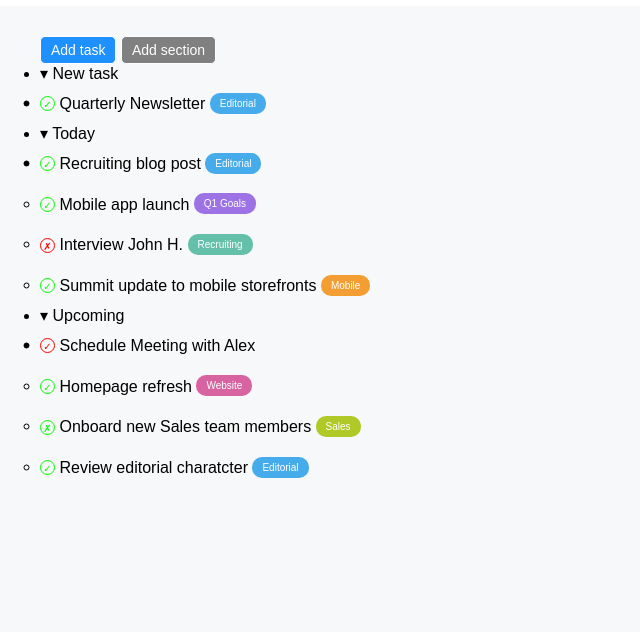
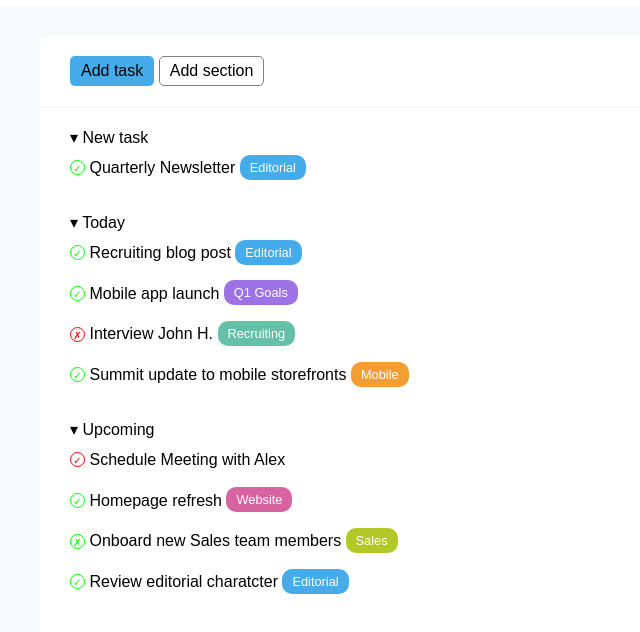
Before and after one commit to johngiangrossi/html-css-toboolist, a plain HTML site: page index.html in a window 1280 px wide. Shown: the part 64-696 px from the top of the page, without its empty margins (0-640 px from the left). Drawn offline with Linux system fonts and the light colour scheme.

Commit message:
fix layout final

```diff
--- a/css/styles-index.css
+++ b/css/styles-index.css
@@ -9,6 +9,10 @@
 .container {
     max-width: 1200px;
     margin: 0 auto;
+}
+
+.bg-white {
+    background-color: white;
 }
 
 .bg-blu {
@@ -44,7 +48,6 @@ body {
 /* header */
 header {
     height: 70px;
-    background-color: white;
     line-height: 70px;
     padding-left: 20px;
     margin-bottom: 30px;
@@ -56,28 +59,38 @@ header {
 }
 
 /* card header */
+.card-header {
+    padding: 20px 30px;
+    border-bottom: 2px solid #f6f8f9;
+    border-radius: 5px 5px 0 0;
+}
+
 .btn {
     border-radius: 5px;
     padding: 5px 10px;
-    cursor: pointer;
     border: 1px solid transparent;
-    font-size: 14px;
+    font-size: 1rem;
     text-decoration: none;
 }
 
-.btn.btn-primary {
-    color: white;
-    background-color: #1e90ff;
-    border-color: currentColor;
+.btn.btn-outline {
+    border-color: #808080;
 }
 
-.btn.btn-outline {
-    color: white;
-    background-color: #808080;
-    border-color: currentColor;
+.btn:hover {
+    cursor: pointer;
 }
 
 /* card body */
+.card-body {
+    padding: 20px 30px;
+    border-radius: 0 0 5px 5px;
+}
+
+.task-list, .tasks {
+    list-style-type: none;
+}
+
 .task-item {
     line-height: 40px;
 }
@@ -100,7 +113,7 @@ header {
 
 .task-category {
     color: white;
-    font-size: 10px;
+    font-size: 0.8rem;
     border-radius: 10px;
     padding: 5px 10px;
     vertical-align: middle;
@@ -113,3 +126,7 @@ header {
 .task-status.task-undone {
     color: #ff0000;
 }
+
+.tasks > li {
+    margin-bottom: 25px;
+}
--- a/index.html
+++ b/index.html
@@ -8,13 +8,13 @@
     <meta name="description" content="Toboolist">
     <title>Toboolist</title>
     <link rel="stylesheet" href="./css/styles-index.css">
-    <link rel="icon" href="#" type="image/png">
+    <link rel="icon" href="./assets/img/img/Toboolist-logo.jpg" type="image/jpg">
 </head>
 
 <body>
 
     <!-- intestazione -->
-    <header>
+    <header class="bg-white">
         <img src="./assets/img/img/Toboolist-logo.jpg" alt="logo toboolist" id="logo">
     </header>
 
@@ -22,22 +22,20 @@
     <main class="container">
 
         <!-- card header -->
-        <div class="card-header">
-            <button class="btn btn-primary">Add task</button>
-            <button class="btn btn-outline">Add section</button>
+        <div class="card-header bg-white">
+            <button class="btn btn-primary bg-blu">Add task</button>
+            <button class="btn btn-outline bg-white">Add section</button>
         </div>
 
         <!-- card body -->
-        <div class="card-body">
+        <div class="card-body bg-white">
 
             <!-- list -->
-            <ul>
+            <ul class="tasks">
 
                 <li>
                     &blacktriangledown; New task
-                </li>
 
-                <li>
                     <ul class="task-list">
                         <li class="task-item">
                             <span class="task-status task-done">&check;</span>
@@ -49,9 +47,7 @@
 
                 <li>
                     &blacktriangledown; Today
-                </li>
 
-                <li>
                     <ul class="task-list">
                         <li class="task-item">
                             <span class="task-status task-done">&check;</span>
@@ -78,9 +74,7 @@
 
                 <li>
                     &blacktriangledown; Upcoming
-                </li>
 
-                <li>
                     <ul class="task-list">
                         <li class="task-item">
                             <span class="task-status task-undone">&check;</span>
```
